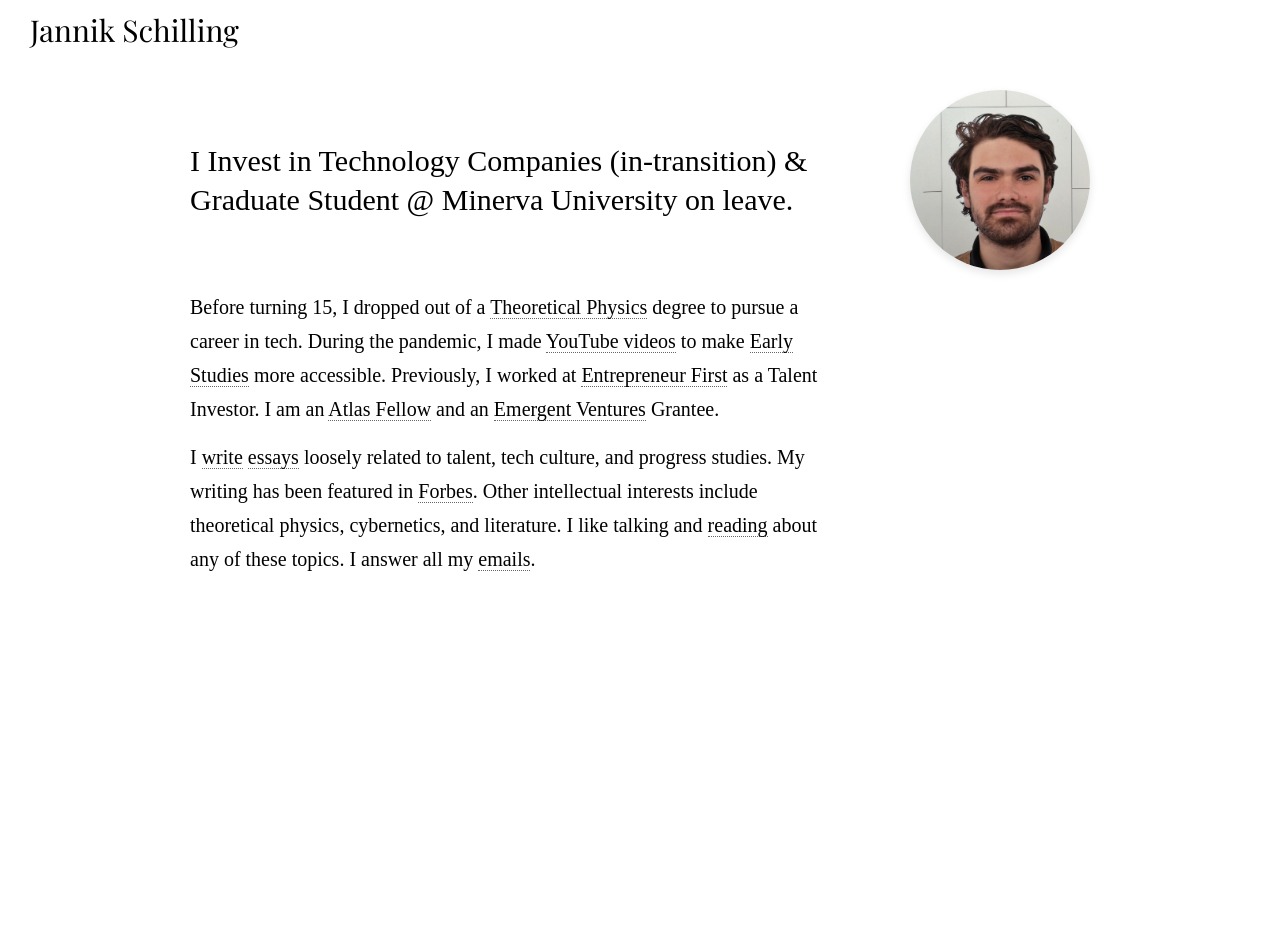
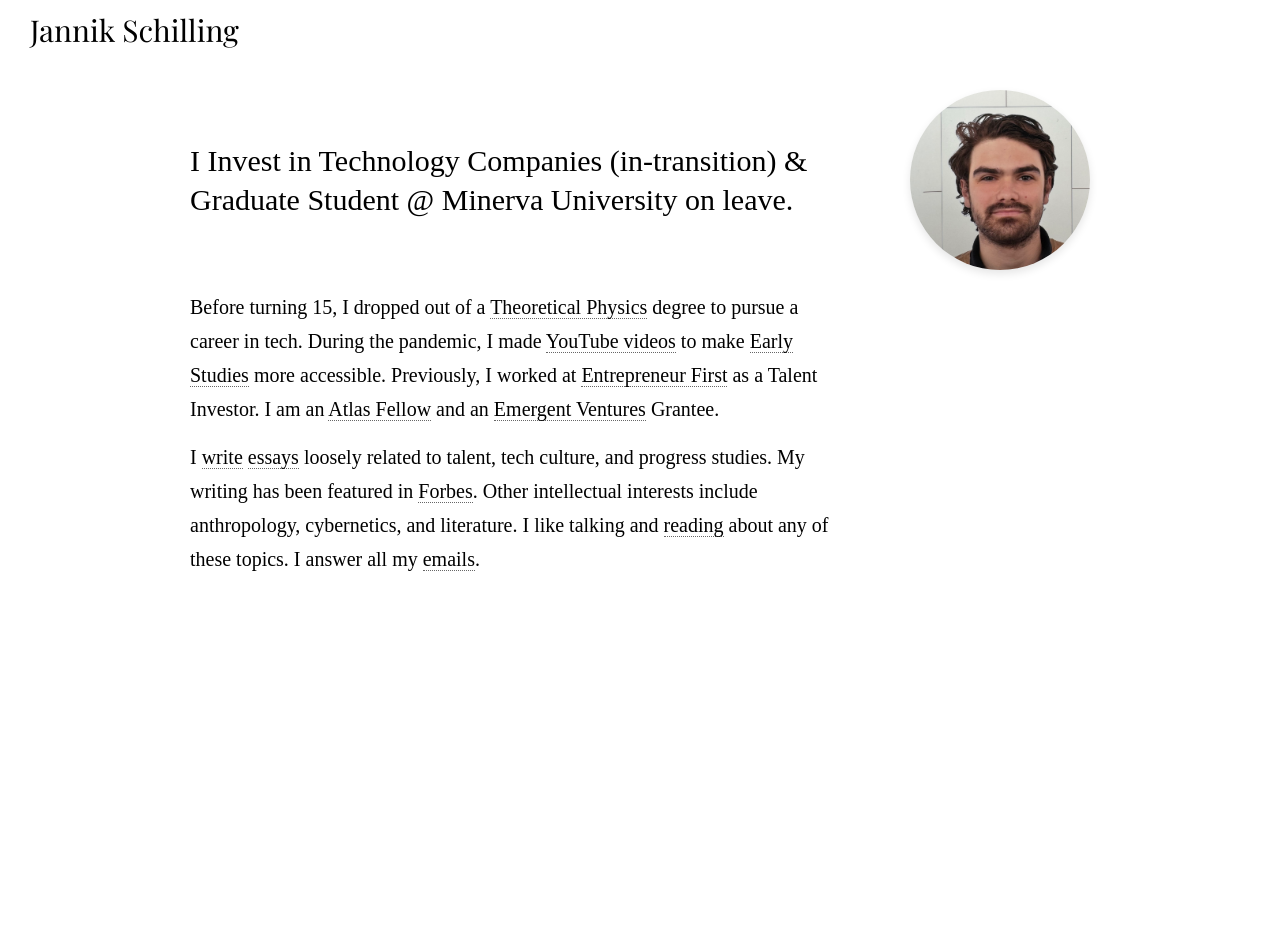
Before and after one commit to jannikls/jannikls.github.io, a Jekyll site: the page built from index.md, in a window 1280 px wide. Built offline with Jekyll 4.4.1, drawn with Linux system fonts in a browser that asks for light colours; some web fonts are replaced.

Commit message:
fixed typo

```diff
--- a/index.md
+++ b/index.md
@@ -4,4 +4,4 @@
 ---
 Before turning 15, I dropped out of a [Theoretical Physics](/theoretical-physics) degree to pursue a career in tech. During the pandemic, I made [YouTube videos](https://www.youtube.com/@howtophysics9633) to make [Early Studies](https://www.jannikschilling.com/early-studies.html) more accessible. Previously, I worked at [Entrepreneur First](https://www.joinef.com) as a Talent Investor.  I am an [Atlas Fellow](https://www.atlasfellowship.org/) and an [Emergent Ventures](https://www.mercatus.org/emergent-ventures) Grantee.
 
-I [write](/blog/) [essays](https://www.theschillingpoint.com/subscribe?utm_source=website) loosely related to talent, tech culture, and progress studies. My writing has been featured in [Forbes](https://www.forbes.com/sites/jonathanwai/2023/08/16/finding-the-next-steve-wozniak/). Other intellectual interests include theoretical physics, cybernetics, and literature. I like talking and [reading](/bookshelf) about any of these topics. I answer all my [emails](mailto:janniklschilling@gmail.com).
+I [write](/blog/) [essays](https://www.theschillingpoint.com/subscribe?utm_source=website) loosely related to talent, tech culture, and progress studies. My writing has been featured in [Forbes](https://www.forbes.com/sites/jonathanwai/2023/08/16/finding-the-next-steve-wozniak/). Other intellectual interests include anthropology, cybernetics, and literature. I like talking and [reading](/bookshelf) about any of these topics. I answer all my [emails](mailto:janniklschilling@gmail.com).
```
